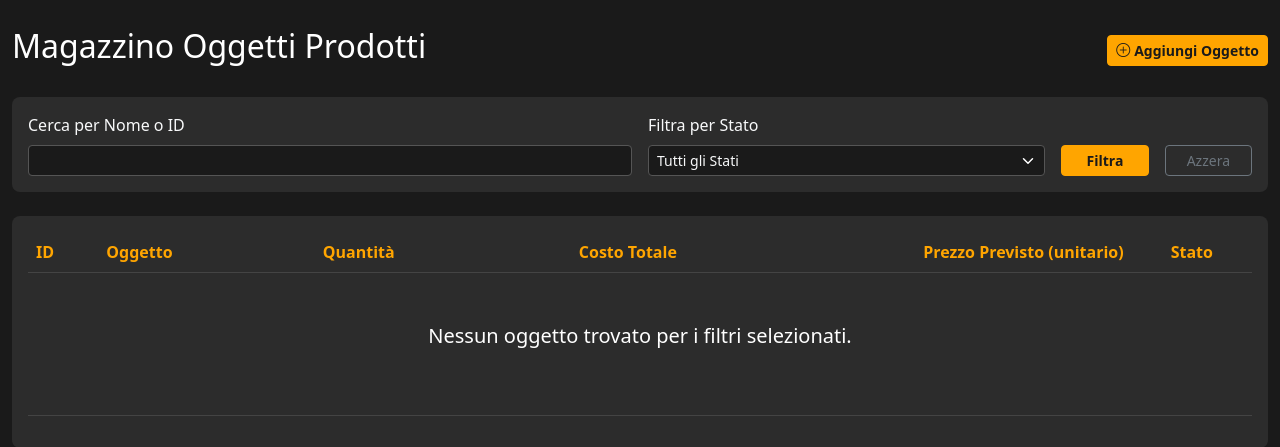
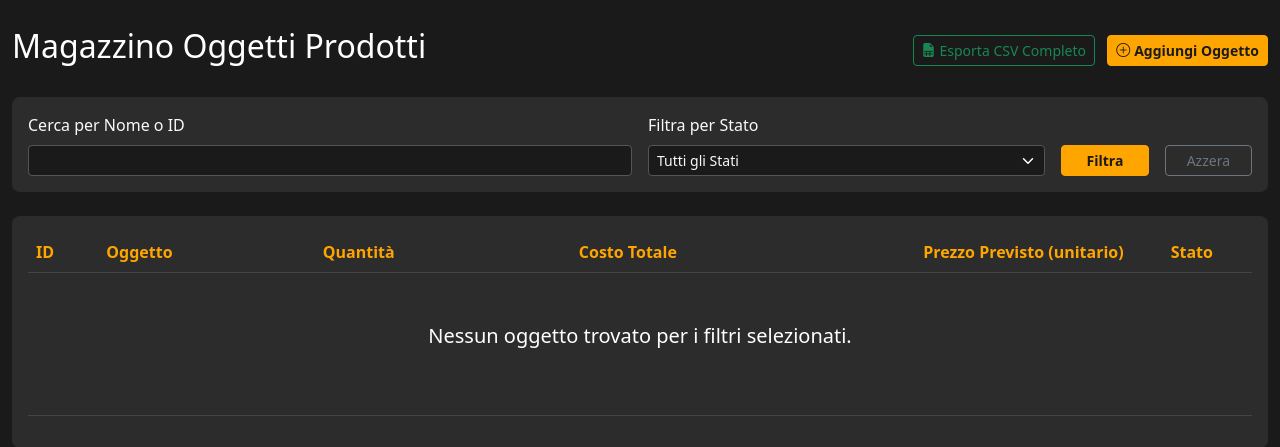
Before and after one commit to 3D-MAGE/app3dmage, a Django app: page /inventory/ in a window 1280 px wide. Shown: the part 67-514 px from the top of the page. Run offline with Django 5.2, Linux system fonts and the light colour scheme; the visitor is signed in with stand-in values (Sample User, id 1); data that the repository does not hold is empty.

Commit message:
Aggiunto pulsante Esporta CSV in Magazzino

```diff
--- a/app_3dmage_management/templates/app_3dmage_management/inventory.html
+++ b/app_3dmage_management/templates/app_3dmage_management/inventory.html
@@ -6,6 +6,10 @@
 <div class="d-flex justify-content-between align-items-center mb-4">
     <h2 class="text-white">Magazzino Oggetti Prodotti</h2>
     <div>
+        <!-- NUOVO PULSANTE PER L'EXPORT -->
+        <a href="{% url 'export_stock_sales_csv' %}" class="btn btn-sm btn-outline-success me-2">
+            <i class="bi bi-file-earmark-spreadsheet-fill me-1"></i>Esporta CSV Completo
+        </a>
         <button class="btn btn-sm btn-primary-custom" data-bs-toggle="modal" data-bs-target="#addStockItemModal"><i class="bi bi-plus-circle me-1"></i>Aggiungi Oggetto</button>
     </div>
 </div>
--- a/app_3dmage_management/urls.py
+++ b/app_3dmage_management/urls.py
@@ -57,6 +57,9 @@ urlpatterns = [
     path('ajax/stock_item/<int:item_id>/details/', views.get_stock_item_details, name='get_stock_item_details'),
     path('ajax/stock_item/<int:item_id>/update/', views.update_stock_item, name='update_stock_item'),
     path('ajax/stock_item/<int:item_id>/delete/', views.delete_stock_item, name='delete_stock_item'),
+
+    # EXPORT CSV
+    path('export/stock-sales-csv/', views.export_stock_sales_csv, name='export_stock_sales_csv'),
 
     # Vendite
     path('sales/', views.sales_dashboard, name='sales_dashboard'),
--- a/app_3dmage_management/views.py
+++ b/app_3dmage_management/views.py
@@ -1,5 +1,5 @@
 from django.shortcuts import render, redirect, get_object_or_404
-from django.http import JsonResponse, HttpResponseBadRequest
+from django.http import JsonResponse, HttpResponseBadRequest, HttpResponse
 from django.views.decorators.http import require_POST
 import math
 from django.db.models import Prefetch, Sum, Case, When, Value, IntegerField, F, Q, Count, Max, ExpressionWrapper, DecimalField, OuterRef, Subquery
@@ -13,6 +13,7 @@ from django.urls import reverse
 import datetime
 import json
 import re
+import csv
 
 
 from .models import (
@@ -515,6 +516,56 @@ def sales_dashboard(request):
     return render(request, 'app_3dmage_management/sales.html', context)
 
 @login_required
+def export_stock_sales_csv(request):
+    """
+    Esporta tutti i dati dal modello StockItem (magazzino e vendite) in un file CSV.
+    """
+    response = HttpResponse(content_type='text/csv')
+    response['Content-Disposition'] = f'attachment; filename="export_magazzino_vendite_{timezone.now().strftime("%Y-%m-%d")}.csv"'
+    response.write(u'\ufeff'.encode('utf8')) # BOM per Excel
+
+    writer = csv.writer(response, delimiter=';')
+
+    # Scrive l'intestazione del file CSV
+    writer.writerow([
+        'ID Oggetto', 'ID Progetto Origine', 'Categoria Progetto', 'Nome Oggetto', 'Stato', 'Quantita',
+        'Costo Materiali (€)', 'Costo Manodopera (€)', 'Costo Totale Produzione (€)',
+        'Prezzo Vendita Suggerito (Unità) (€)', 'Data Creazione', 'Data Vendita',
+        'Prezzo Vendita Effettivo (Unità) (€)', 'Ricavo Totale (€)', 'Profitto (€)',
+        'Venduto a', 'Metodo Pagamento', 'Note'
+    ])
+
+    # Recupera tutti gli oggetti, ordinandoli per stato e data
+    items = StockItem.objects.all().select_related('project__category', 'payment_method').order_by('status', '-created_at')
+
+    for item in items:
+        total_revenue = (item.sale_price or 0) * item.quantity
+        profit = total_revenue - (item.material_cost + item.labor_cost) if item.status == 'SOLD' else None
+
+        writer.writerow([
+            item.custom_id or item.id,
+            item.project.custom_id if item.project else 'N/A',
+            item.project.category.name if item.project and item.project.category else 'N/A',
+            item.name,
+            item.get_status_display(),
+            item.quantity,
+            f'{item.material_cost:.2f}'.replace('.', ','),
+            f'{item.labor_cost:.2f}'.replace('.', ','),
+            f'{item.total_cost:.2f}'.replace('.', ','),
+            f'{item.suggested_price:.2f}'.replace('.', ','),
+            item.created_at.strftime('%Y-%m-%d'),
+            item.sold_at.strftime('%Y-%m-%d') if item.sold_at else '',
+            f'{item.sale_price:.2f}'.replace('.', ',') if item.sale_price is not None else '',
+            f'{total_revenue:.2f}'.replace('.', ',') if item.status == 'SOLD' else '',
+            f'{profit:.2f}'.replace('.', ',') if profit is not None else '',
+            item.sold_to,
+            item.payment_method.name if item.payment_method else ('DA PAGARE' if item.status == 'SOLD' else ''),
+            item.notes
+        ])
+
+    return response
+
+@login_required
 def get_sale_details(request, item_id):
     sale = get_object_or_404(StockItem.objects.select_related('project'), id=item_id, status='SOLD')
     # CORREZIONE BUG 2 e 3: Invia i dati corretti al frontend
```
